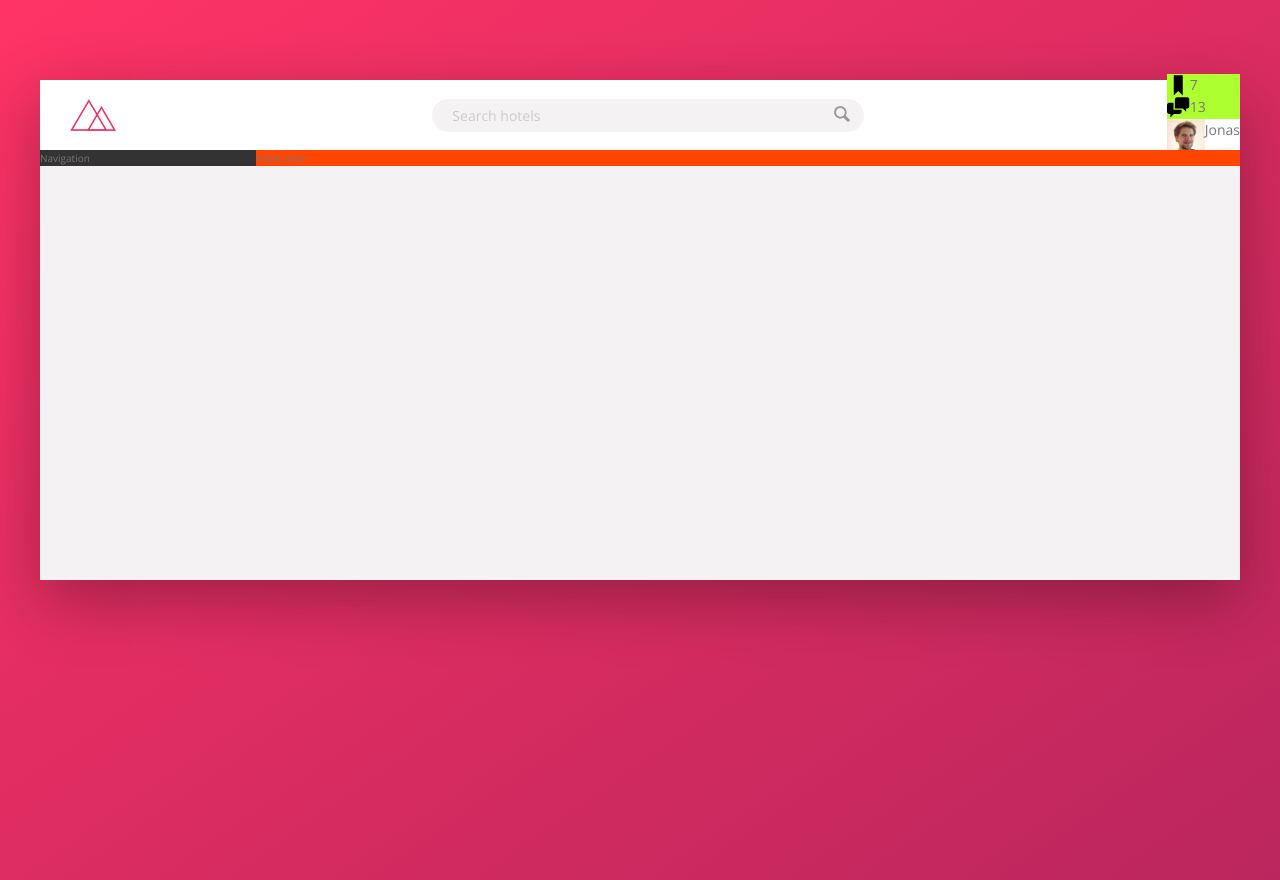
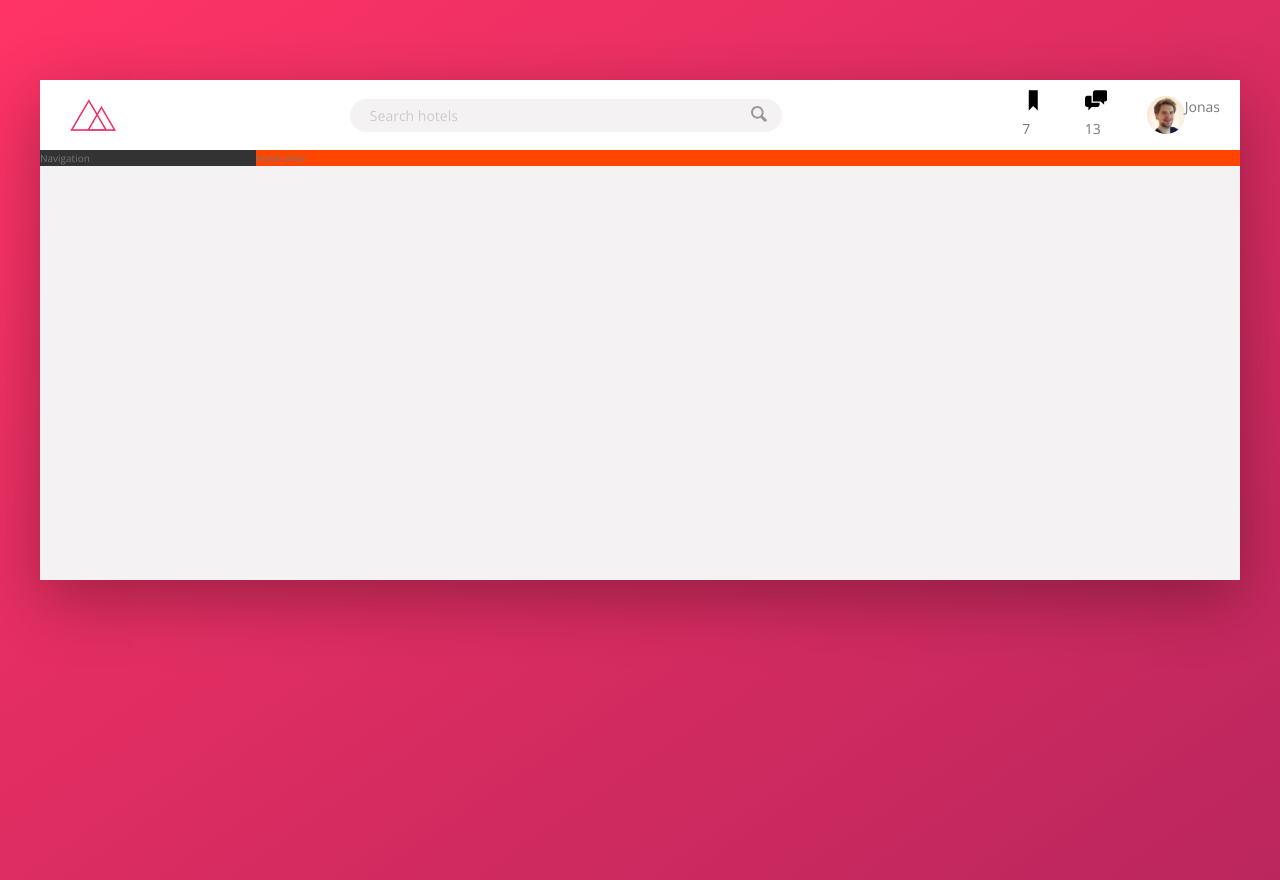
Before and after one commit to jhartcodes/Trillio-Web-App, a website: page index.html in a window 1280 px wide. Drawn offline with nearby package versions, Linux system fonts and the light colour scheme.

Commit message:
sass selectors for all the user nav divs and removed background color

```diff
--- a/sass/_components.scss
+++ b/sass/_components.scss
@@ -65,9 +65,20 @@
 //////////////
 //USER NAVIGATION
 .user-nav {
+	align-self: stretch;
+	display: flex;
+	align-items: center;
+
+	& > * {
+		padding: 0 2rem;
+		cursor: pointer;
+	}
+
+	& > *:hover {
+		background-color: var(--color-grey-light-2);
+	}
+
 	&__icon-box {
-		display: flex;
-		background-color: greenyellow;
 	}
 
 	&__icon {
@@ -85,7 +96,7 @@
 
 	&__user-photo {
 		height: 3.75rem;
-		border: radius 50%;
+		border-radius: 50%;
 	}
 
 	&__user-name {
```
Also changed, not shown: sass/main.css, 1 other file.
